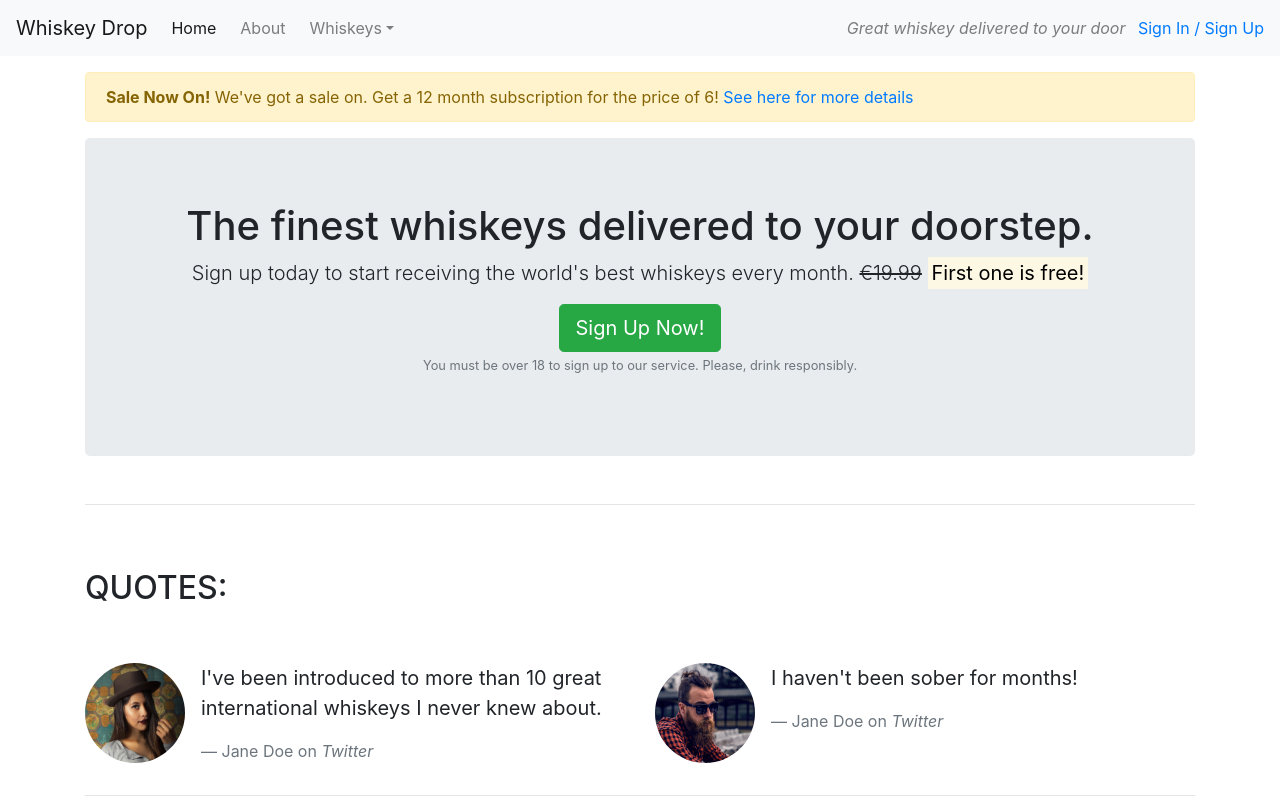
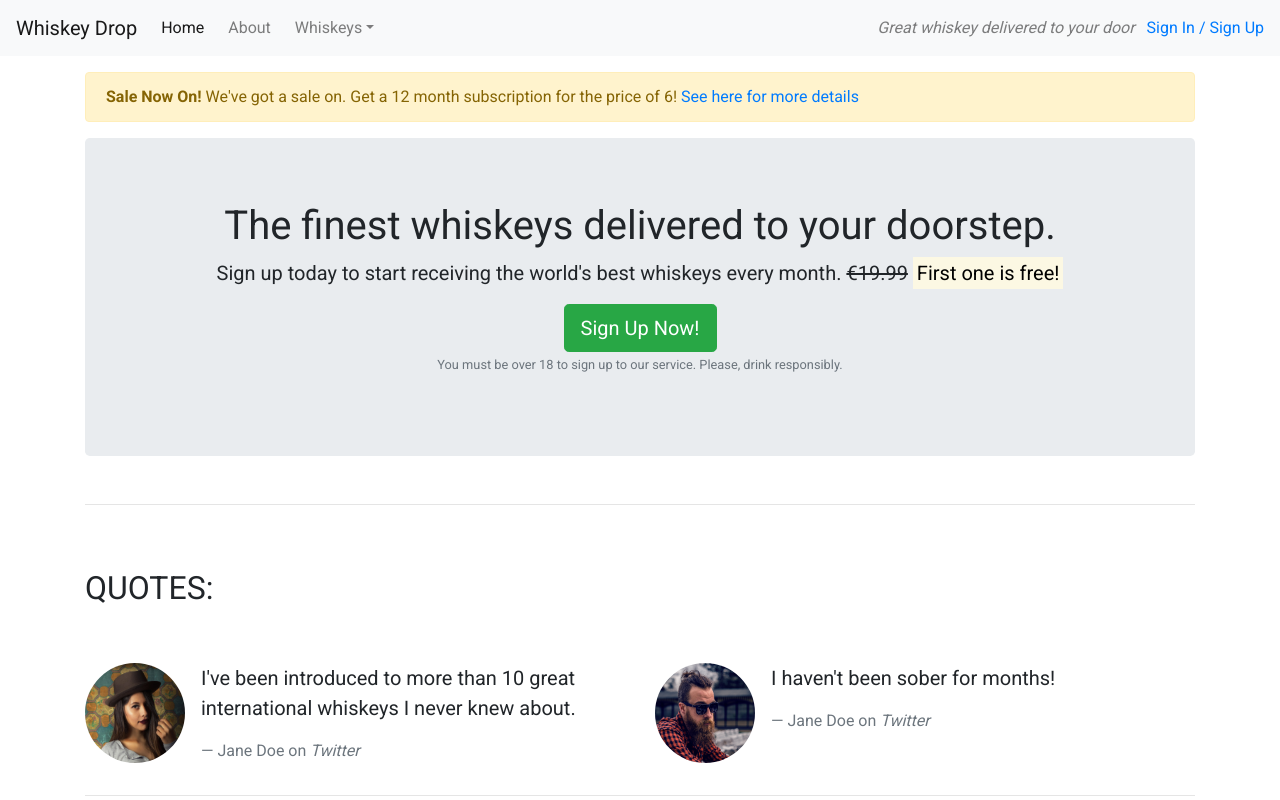
Before and after one commit to Emmy-Dare274/Whiskey_project_boostrap, a plain HTML site: page index.html in a window 1280 px wide. Shown: the top 800 px of the page. Drawn offline with nearby package versions, Linux system fonts and the light colour scheme.

Commit message:
CSS and google API links added to head tag

```diff
--- /dev/null
+++ b/css/style.css
@@ -0,0 +1,3 @@
+body {
+    font-family: 'Roboto', sans-serif;
+}
--- a/index.html
+++ b/index.html
@@ -8,6 +8,8 @@
     <meta name="viewport" content="width=device-width, initial-scale=1, shrink-to-fit=no">
     <link rel="stylesheet" href="https://maxcdn.bootstrapcdn.com/bootstrap/4.1.3/css/bootstrap.min.css">
     <link rel="stylesheet" href="https://use.fontawesome.com/releases/v5.6.1/css/all.css" integrity="sha384-gfdkjb5BdAXd+lj+gudLWI+BXq4IuLW5IT+brZEZsLFm++aCMlF1V92rMkPaX4PP" crossorigin="anonymous">
+    <link href="https://fonts.googleapis.com/css?family=Roboto:400,700" rel="stylesheet">
+    <link rel="stylesheet" href="css/style.css" type="text/css" />
 </head>
 
 <body>
```
